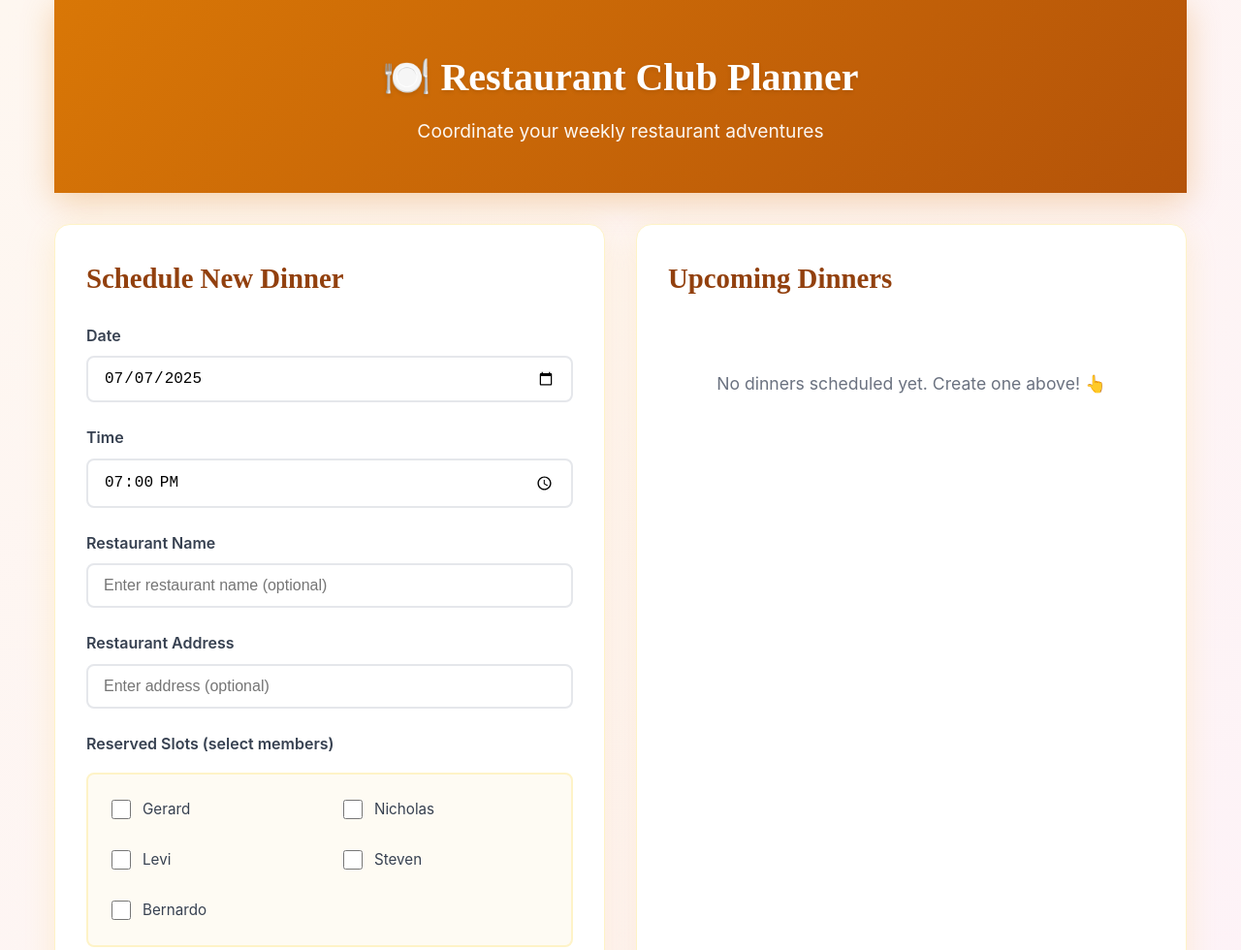
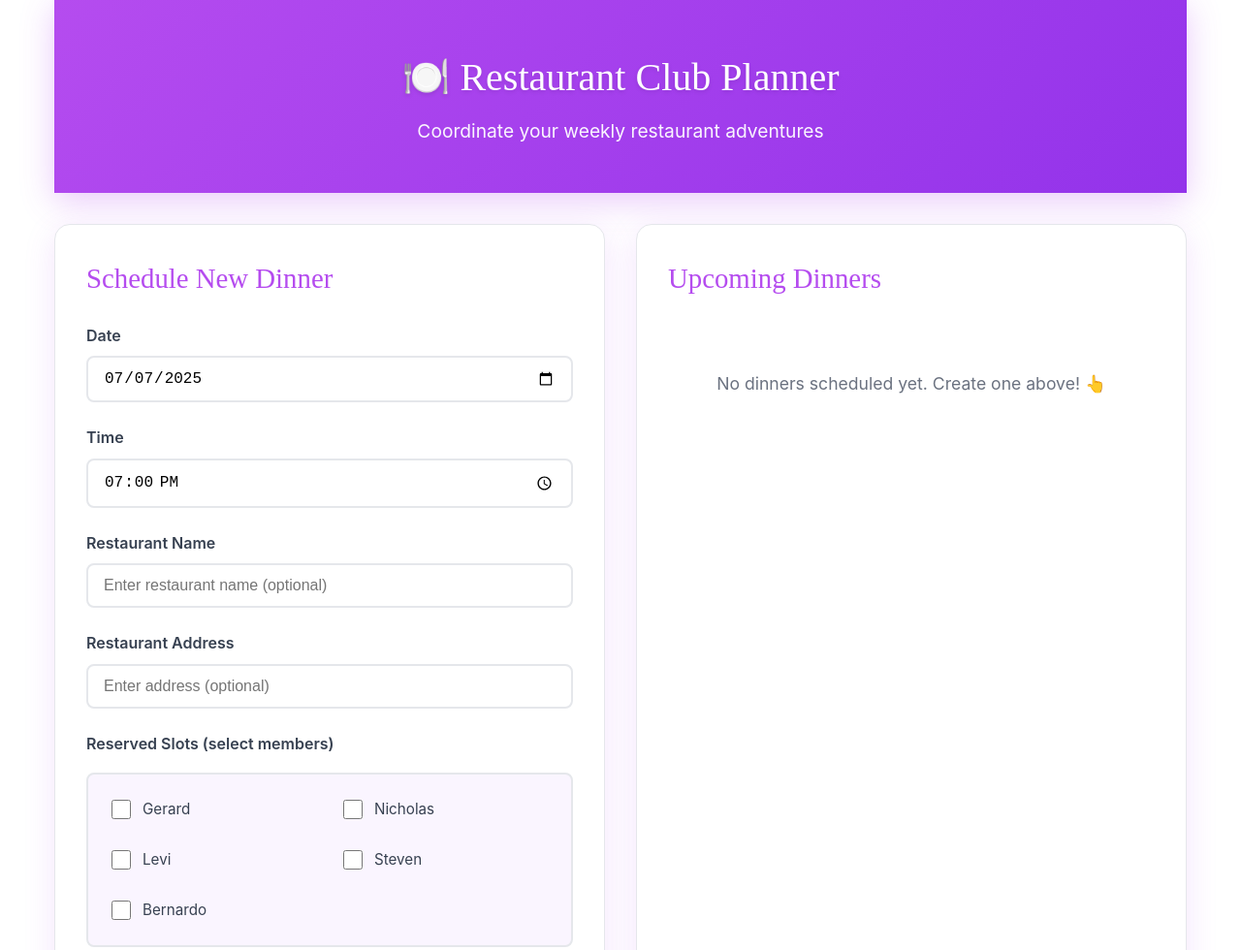
Before and after one commit to gerardtully/restaurant-club-planner, a plain HTML site: page src/index.html in a window 1280 px wide. Shown: the top 980 px of the page at 97% size. Drawn offline with Linux system fonts and the light colour scheme.

Commit message:
style: Replace Crimson Text font with Chewy for more playful feel

```diff
--- a/src/styles/main.css
+++ b/src/styles/main.css
@@ -6,13 +6,13 @@
 }
 
 /* Import Google Fonts */
-@import url('https://fonts.googleapis.com/css2?family=Inter:wght@400;500;600;700&family=Crimson+Text:wght@400;600&display=swap');
+@import url('https://fonts.googleapis.com/css2?family=Inter:wght@400;500;600;700&family=Chewy&display=swap');
 
 body {
     font-family: 'Inter', -apple-system, BlinkMacSystemFont, 'Segoe UI', Roboto, sans-serif;
     line-height: 1.6;
     color: #1f2937;
-    background: linear-gradient(135deg, #fef7f0 0%, #fdf2f8 100%);
+    background: white;
     min-height: 100vh;
 }
 
@@ -26,16 +26,16 @@ body {
 .header {
     text-align: center;
     padding: 3rem 0;
-    background: linear-gradient(135deg, #d97706 0%, #b45309 100%);
+    background: linear-gradient(135deg, #b54cef 0%, #9333ea 100%);
     color: white;
     margin-bottom: 2rem;
-    box-shadow: 0 8px 32px rgba(217, 119, 6, 0.3);
+    box-shadow: 0 8px 32px rgba(181, 76, 239, 0.3);
 }
 
 .header__title {
-    font-family: 'Crimson Text', serif;
+    font-family: 'Chewy', serif;
     font-size: 2.5rem;
-    font-weight: 600;
+    font-weight: 400;
     margin-bottom: 0.5rem;
     text-shadow: 0 2px 4px rgba(0, 0, 0, 0.1);
 }
@@ -54,11 +54,11 @@ body {
 }
 
 .section-title {
-    font-family: 'Crimson Text', serif;
+    font-family: 'Chewy', serif;
     font-size: 1.8rem;
-    font-weight: 600;
+    font-weight: 400;
     margin-bottom: 1.5rem;
-    color: #92400e;
+    color: #b54cef;
 }
 
 /* Form Styles */
@@ -66,8 +66,8 @@ body {
     background: white;
     padding: 2rem;
     border-radius: 16px;
-    box-shadow: 0 8px 32px rgba(251, 191, 36, 0.15);
-    border: 1px solid #fef3c7;
+    box-shadow: 0 8px 32px rgba(181, 76, 239, 0.15);
+    border: 1px solid #e5e7eb;
 }
 
 .dinner-form {
@@ -96,8 +96,8 @@ body {
 
 .form-input:focus {
     outline: none;
-    border-color: #d97706;
-    box-shadow: 0 0 0 3px rgba(217, 119, 6, 0.1);
+    border-color: #b54cef;
+    box-shadow: 0 0 0 3px rgba(181, 76, 239, 0.1);
 }
 
 .form-input:invalid {
@@ -135,8 +135,8 @@ body {
     gap: 0.75rem;
     margin-top: 0.5rem;
     padding: 1rem;
-    background: #fefbf3;
-    border: 2px solid #fef3c7;
+    background: #faf5ff;
+    border: 2px solid #e5e7eb;
     border-radius: 8px;
 }
 
@@ -152,13 +152,13 @@ body {
 }
 
 .checkbox-label:hover {
-    background: #fffbeb;
+    background: #f3e8ff;
 }
 
 .checkbox-input {
     width: 1.25rem;
     height: 1.25rem;
-    accent-color: #d97706;
+    accent-color: #b54cef;
 }
 
 .checkbox-text {
@@ -185,13 +185,13 @@ body {
 }
 
 .btn--primary {
-    background: linear-gradient(135deg, #d97706 0%, #b45309 100%);
+    background: linear-gradient(135deg, #b54cef 0%, #9333ea 100%);
     color: white;
 }
 
 .btn--primary:hover {
     transform: translateY(-1px);
-    box-shadow: 0 4px 16px rgba(217, 119, 6, 0.4);
+    box-shadow: 0 4px 16px rgba(181, 76, 239, 0.4);
 }
 
 .btn--secondary {
@@ -250,8 +250,8 @@ body {
     background: white;
     padding: 2rem;
     border-radius: 16px;
-    box-shadow: 0 8px 32px rgba(251, 191, 36, 0.15);
-    border: 1px solid #fef3c7;
+    box-shadow: 0 8px 32px rgba(181, 76, 239, 0.15);
+    border: 1px solid #e5e7eb;
 }
 
 .dinners-list {
@@ -268,7 +268,7 @@ body {
 }
 
 .dinner-card:hover {
-    border-color: #d97706;
+    border-color: #b54cef;
 }
 
 .dinner-card__header {
@@ -319,8 +319,8 @@ body {
 }
 
 .dinner-card__slot-info {
-    background: #e0e7ff;
-    color: #3730a3;
+    background: #ffec37;
+    color: #000000;
     padding: 0.25rem 0.75rem;
     border-radius: 20px;
     font-size: 0.875rem;
```
